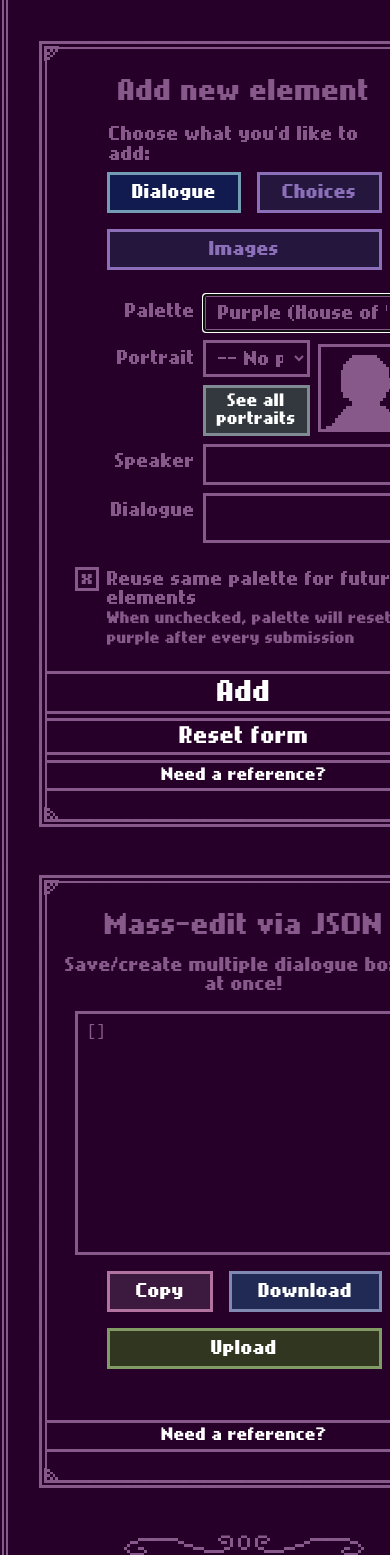
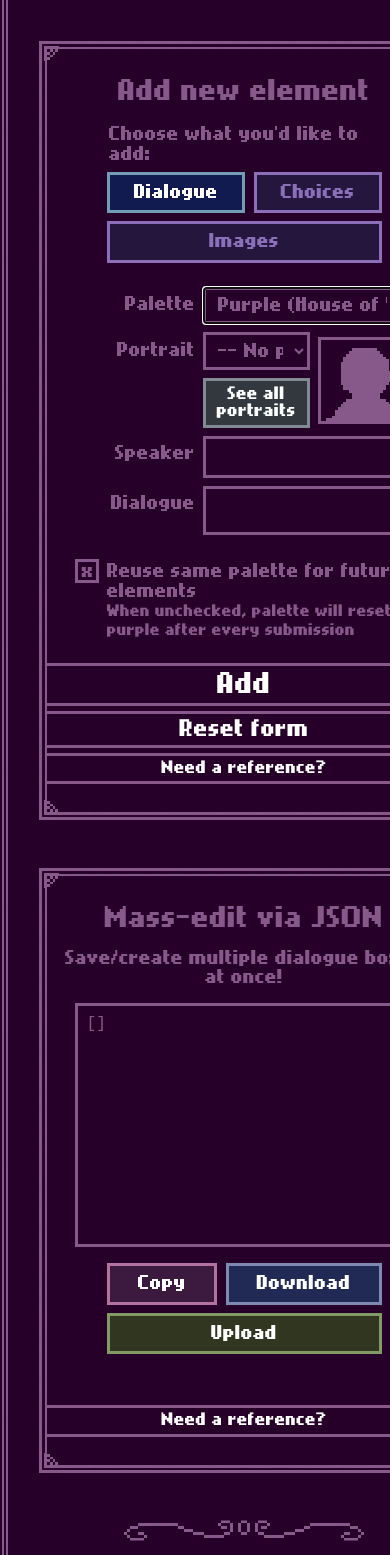
Before and after one commit to wovenstarlight/beebo-dialogue, a React (Create React App) app: page / in a window 390 px wide. Shown: the part 340-1895 px from the top of the page. Built offline with nearby package versions, Linux system fonts and the light colour scheme.

Commit message:
Make forms' button gap responsive

```diff
--- a/src/styles/App.css
+++ b/src/styles/App.css
@@ -10,8 +10,9 @@
 }
 
 :root {
-	--portrait-size: 4.25em;
-	--border-width: 3.5px;
+	--portrait-size: 4.25em; /* Width of a standard talksprite */
+	--border-width: 3.5px; /* Width of 1 in-game pixel */
+	--form-gap: min(1em, 1vmax); /* Gap between buttons */
 
 	--text-oliver: #a97844;
 	--bg-oliver: #311a05;
--- a/src/styles/Forms.css
+++ b/src/styles/Forms.css
@@ -3,7 +3,7 @@
 	border: none;
 	display: flex;
 	flex-flow: row wrap;
-	gap: 1em;
+	gap: var(--form-gap);
 	margin: 0 max(5vw, 3em) 1em;
 	padding: 0.5em 0 0;
 
--- a/src/styles/JSONForm.css
+++ b/src/styles/JSONForm.css
@@ -20,7 +20,7 @@
 	padding: 0 3em;
 	display: flex;
 	flex-flow: row wrap;
-	gap: 1em;
+	gap: var(--form-gap);
 
 	button, label { flex-grow: 1 }
 
```
